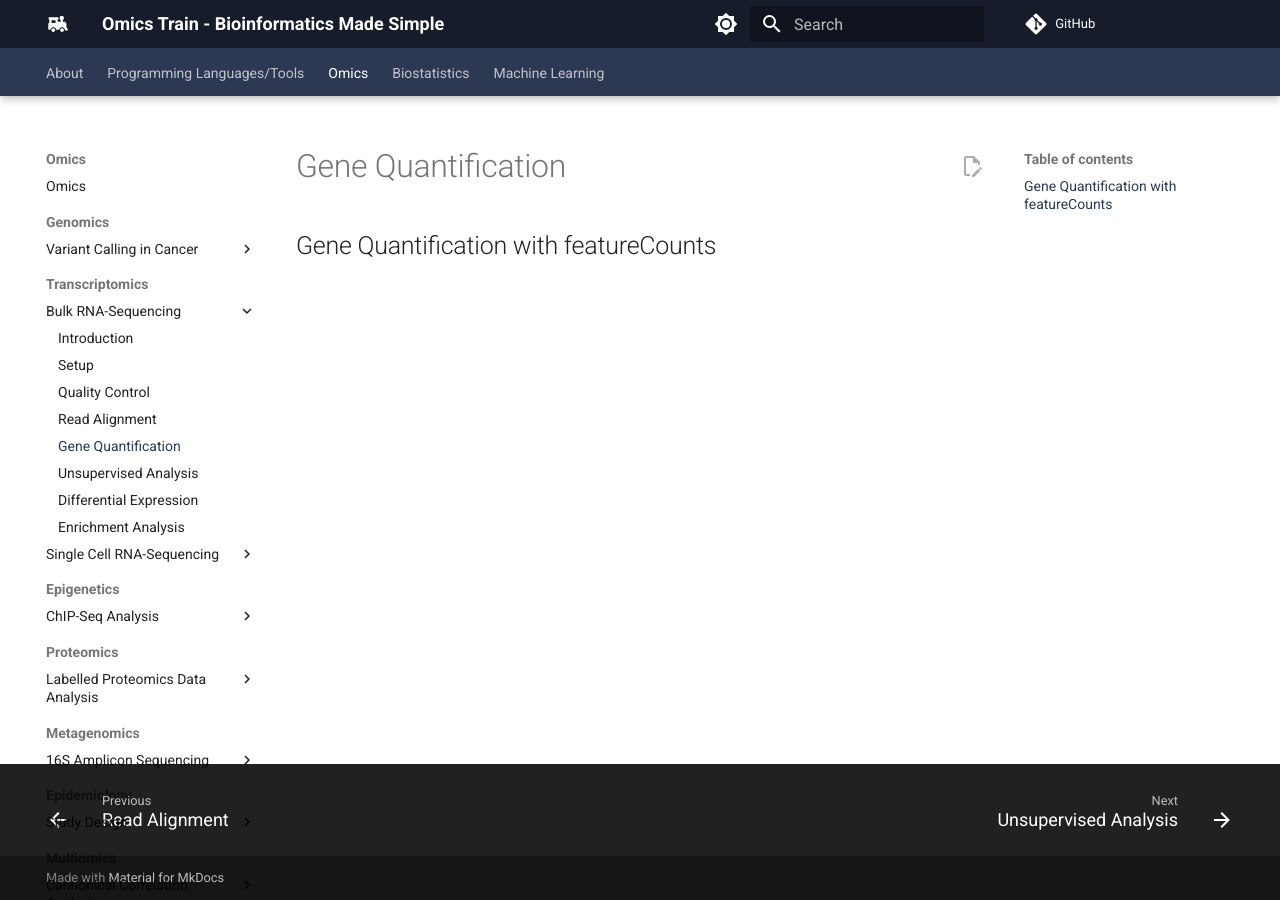
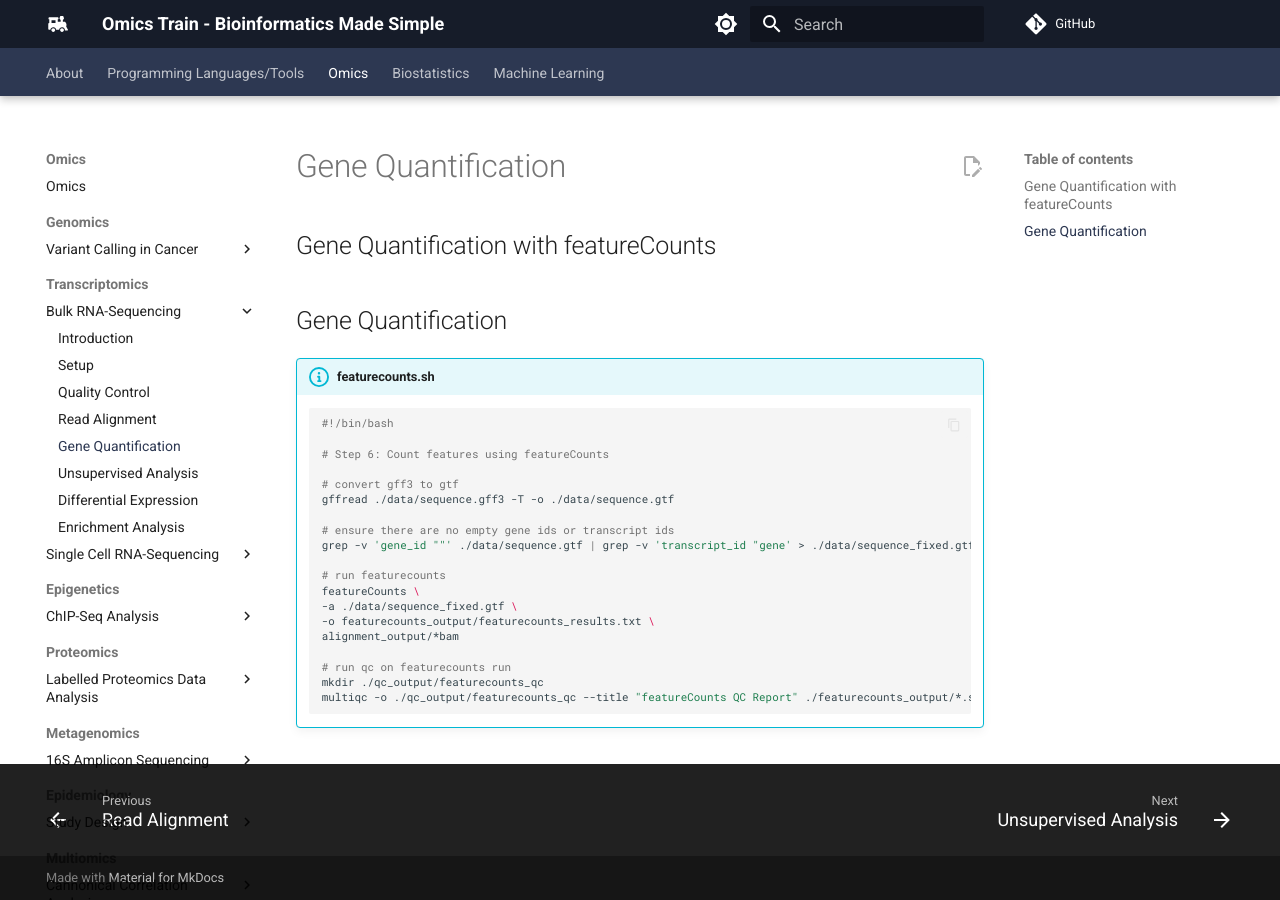
Before and after one commit to comp-tox-jhu/CompToxLab, an MkDocs documentation site: the page built from docs/omics/transcriptomics/bulk_rna_seq/05_gene_quantification.md, in a window 1280 px wide. Built offline with MkDocs 1.6.1 and Material for MkDocs 9.7.7, drawn with Linux system fonts in a browser that asks for light colours; comment, search, counter and statistics services are not loaded.

Commit message:
Update 05_gene_quantification.md

````diff
--- a/docs/omics/transcriptomics/bulk_rna_seq/05_gene_quantification.md
+++ b/docs/omics/transcriptomics/bulk_rna_seq/05_gene_quantification.md
@@ -1 +1,28 @@
 ## Gene Quantification with featureCounts
+
+
+## Gene Quantification
+
+!!! info "featurecounts.sh"
+
+    ```sh
+    #!/bin/bash
+
+    # Step 6: Count features using featureCounts
+
+    # convert gff3 to gtf
+    gffread ./data/sequence.gff3 -T -o ./data/sequence.gtf
+
+    # ensure there are no empty gene ids or transcript ids
+    grep -v 'gene_id ""' ./data/sequence.gtf | grep -v 'transcript_id "gene' > ./data/sequence_fixed.gtf
+
+    # run featurecounts
+    featureCounts \
+    -a ./data/sequence_fixed.gtf \
+    -o featurecounts_output/featurecounts_results.txt \
+    alignment_output/*bam
+
+    # run qc on featurecounts run
+    mkdir ./qc_output/featurecounts_qc
+    multiqc -o ./qc_output/featurecounts_qc --title "featureCounts QC Report" ./featurecounts_output/*.summary
+    ```
````
